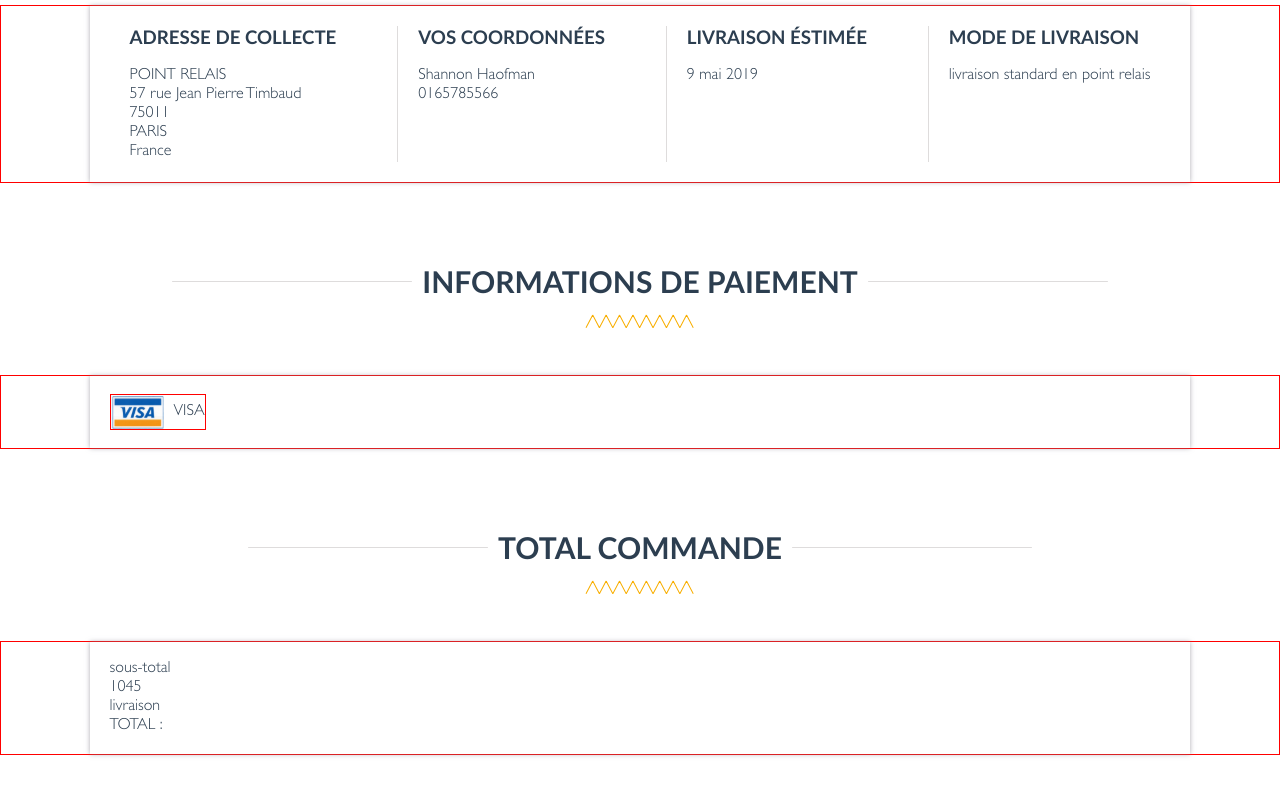
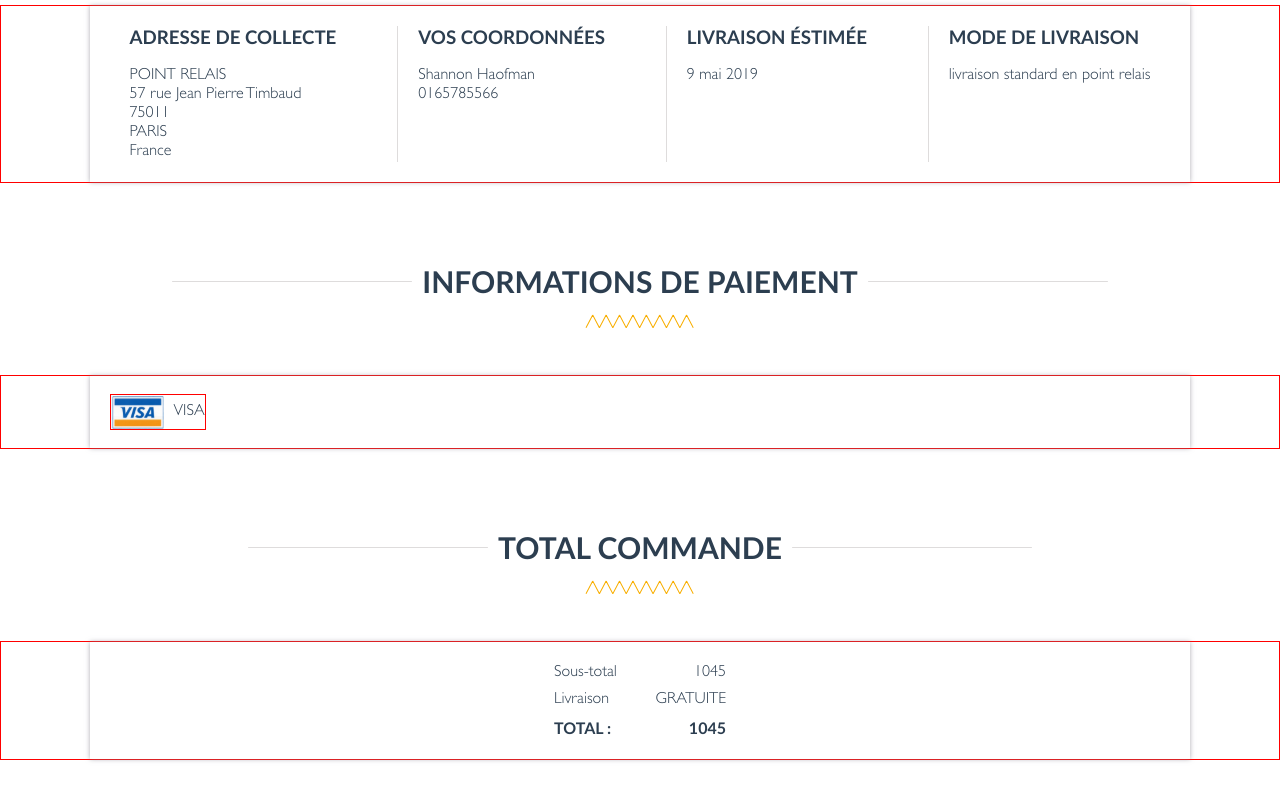
Before and after one commit to Lcdevi/tediber-test, a Vue app: page / in a window 1280 px wide. Shown: the part 1470-2270 px from the top of the page. Built offline with nearby package versions, Linux system fonts and the light colour scheme; data requests are answered from the project's data file.

Commit message:
total commande view ok

```diff
--- a/db.json
+++ b/db.json
@@ -13,6 +13,7 @@
             "paiement": "visa",
             "suivi_cmd": "step_1",
             "client_id": "client_01",
+            "tarif_livraison": 0,
             "articles" : [
                 { "id_article": "matelas001_id", "designation": "L'incroyable matelas", "quantité": 1, "largeur": "160", "longueur": "200", "prix": 750, "image": "https://res.cloudinary.com/lcdevicloud/image/upload/v1611840989/Tediber/tediber-matelas-img_yajmbn.png" },
                 { "id_article": "oreiller001_id", "designation": "L'incroyable oreiller", "quantité": 2, "largeur": "60 ", "longueur": "60", "prix": 85, "image": "https://res.cloudinary.com/lcdevicloud/image/upload/v1611840996/Tediber/tediber-oreiller-img_x2r1qq.png" },
--- a/src/views/Home.vue
+++ b/src/views/Home.vue
@@ -2,7 +2,7 @@
   <SuiviCmd :commandes="commandes" :articles="articles" />
   <InfoLivraison :commandes="commandes" :client="client" />
   <InfoPaiement :commandes="commandes" />
-  <TotalCommande :tousprix="articles.map(a => a.prix)" />
+  <TotalCommande :commandes="commandes" :tousprix="articles.map(a => a.prix)" />
   <!-- <div>
     <h3>informations commande:</h3>
     <p> id de la commande: {{ commandes.id_cmd }} </p>
--- a/src/views/TotalCommande.vue
+++ b/src/views/TotalCommande.vue
@@ -5,13 +5,20 @@
         </div>
         <div class="main-div">
             <div class="main-content-div">
-                <p @click="addPrices">sous-total </p>
-                <div>
-                    {{ tousprix.reduce((acc, item) => acc + item, 0) }}
+                <div id="wrap-infos">
+                    <div class="single-info">
+                        <p>Sous-total </p>
+                        <p>{{ this.soustotal = tousprix.reduce((acc, item) => acc + item, 0) }}</p>
+                    </div>
+                    <div class="single-info">
+                        <p>Livraison</p>
+                        <p>GRATUITE</p>
+                    </div>
+                    <div class="single-info">
+                        <p>TOTAL : </p>
+                        <p>{{ soustotal + commandes.tarif_livraison}}</p>
+                    </div>
                 </div>
-
-                <p>livraison</p>
-                <p>TOTAL :</p>
             </div>
         </div>
 
@@ -21,7 +28,13 @@
 <script>
 
 export default {
-    props: [ 'tousprix' ]
+    props: [ 'tousprix', 'commandes' ],
+
+    data() {
+        return {
+            soustotal: 0
+        }
+    }
 }
 
 </script>
@@ -43,7 +56,22 @@ export default {
     display: flex;
     padding: 18px 20px;
     flex-direction: column;
+    align-items: center;
+}
+#total-commande #wrap-infos {
+    /* border: 1px solid red; */
+    display: flex;
+    flex-direction: column;
+    width: 180px;
+}
+#total-commande .single-info {
+    /* border: 1px solid green; */
+    display: flex;
+    justify-content: space-between;
+    padding: 4px;
+}
+#total-commande .single-info:last-child {
+    font-weight: bold;
 }
 
-
 </style>
```
